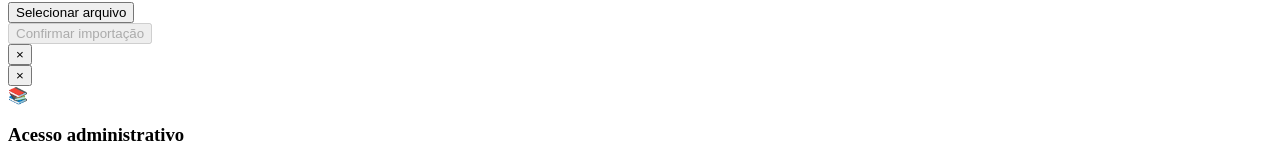
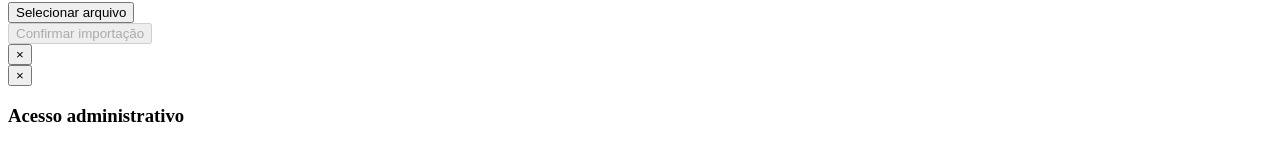
Before and after one commit to Libris-Crede17/Libris, a website with bundled scripts: page index.html in a window 1280 px wide. Shown: the part 1620-1764 px from the top of the page. Built offline with nearby package versions, Linux system fonts and the light colour scheme.

Commit message:
Update index.html

```diff
--- a/index.html
+++ b/index.html
@@ -202,7 +202,7 @@
                   <label>
                     <span>Título</span>
                     <input id="bookTitleInput" type="text" placeholder="Ex: A Revolução dos Bichos" required />
-                  </label>
+                  </label>https://pt-br.imgbb.com/
                   <label>
                     <span>Autor</span>
                     <input id="bookAuthorInput" type="text" placeholder="Ex: George Orwell" required />
@@ -412,7 +412,7 @@
       <div class="modal-card small">
         <button class="modal-close" type="button" data-close="loginModal">×</button>
         <div class="login-header">
-          <div class="brand-mark accent">📚</div>
+          <div class="brand-mark accent"></div>
           <h3>Acesso administrativo</h3>
         </div>
         <form id="loginForm" class="login-form">
```
